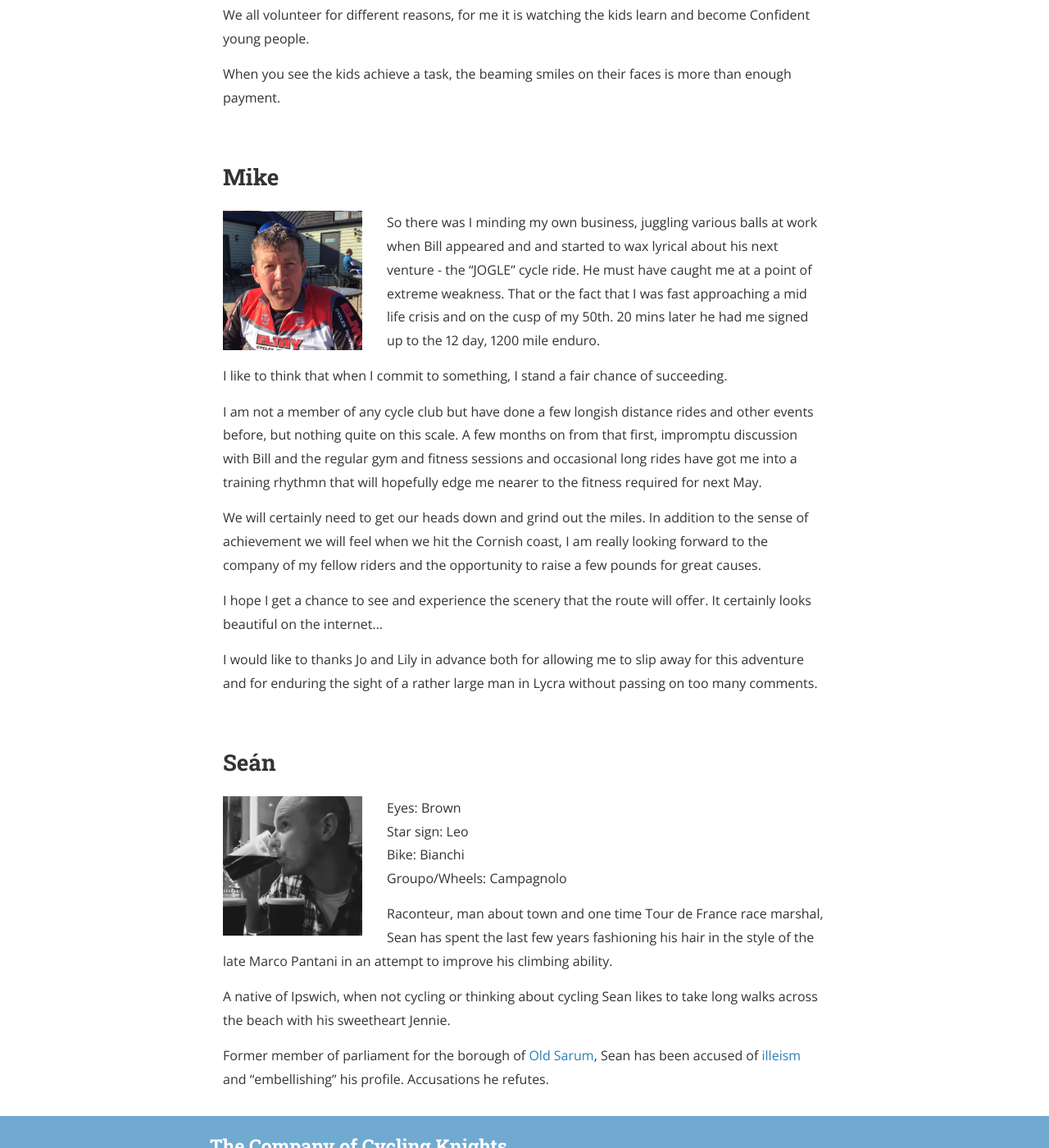
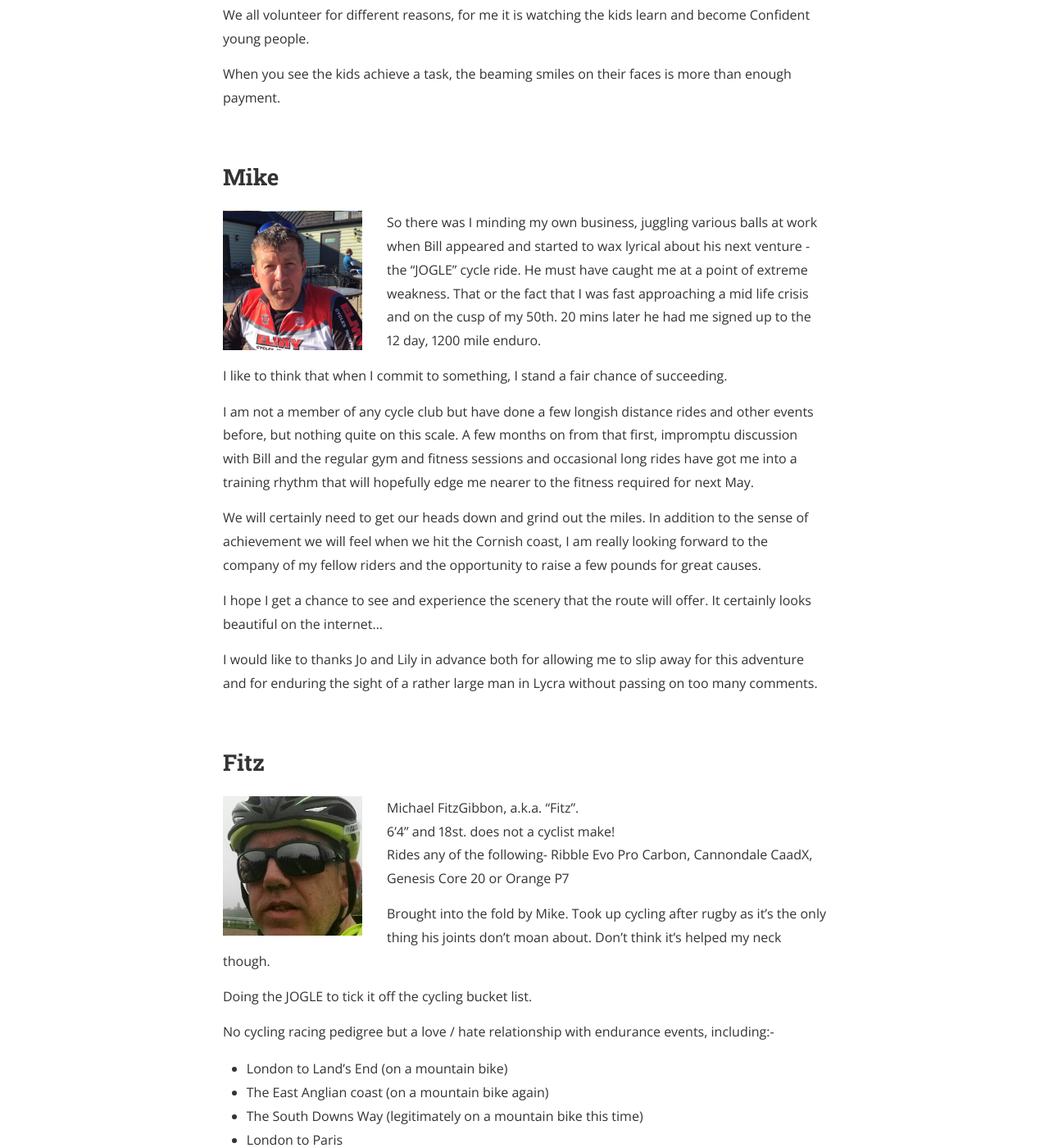
Before and after one commit to CompanyOfCyclingKnights/companyofcyclingknights.github.io, a Jekyll site: the page built from about.markdown, in a window 1280 px wide and 1400 px high, scrolled down 2561 px. Shown: the whole window at 82% size. Built offline with Jekyll 4.4.1, drawn with Linux system fonts in a browser that asks for light colours; nearby versions of some CDN libraries; a style sheet for code colours, icons or effects is not loaded; some of the changed text lies outside the part shown.

Commit message:
Fitz's profile

```diff
--- a/about.markdown
+++ b/about.markdown
@@ -18,17 +18,17 @@ We are 8 cyclists and 1 driver. Get to know the team below.
 
 <img src="/assets/team/nigel.png" class="person">
 
-Nigel “Bill “Bunton<br/>
+Nigel “Bill“ Bunton<br/>
 Age: 47<br/>
 Height: F600<br/>
 Weight: 14stone 11<br/>
 Bikes: Ridley Noah SL and a SL02 BMC
 
-I’m the loud one who has sort of put this bunch of riders together.
+I'm the loud one who has sort of put this bunch of riders together.
 
 Originally from the North West, but currently living in Ipswich with my fiancée Karen and her daughter Leah. Our wedding was put slightly on hold for this trip, so a big thanks to my intended Karen.
 
-I have been cycling for the last 10 years and this will be my second time doing the trip, the last was in 2014 heading north from Lands’ End. I have done numerous sportives and 12 Triathlons. Getting round is the achievement, and I’ll do anything for a medal, a bit like Muttley, that well known dog.
+I have been cycling for the last 10 years and this will be my second time doing the trip, the last was in 2014 heading north from Lands' End. I have done numerous sportives and 12 Triathlons. Getting round is the achievement and I'll do anything for a medal, a bit like Muttley, that well known dog.
 
 I recently joined Ipswich bike club and regularly go out on a Saturday averaging about 40 miles a session with Sean (racing snake) and Steve (peppermint tea boy). Bit of a sports nut and will watch anything on a cold winters night. Thank god for Sky sports.
 
@@ -40,7 +40,7 @@ I recently joined Ipswich bike club and regularly go out on a Saturday averaging
 
 <img src="/assets/team/dave.png" class="person">
 
-Having done a few endurance events in the past I was looking for something else to challenge myself. I tried to enter the London Marathon a few times, but failed to successfully obtain a place in the ballot. But when it comes to running, I perhaps have to admit that I don’t really have the legs to do it.
+Having done a few endurance events in the past I was looking for something else to challenge myself. I tried to enter the London Marathon a few times, but failed to successfully obtain a place in the ballot. But when it comes to running, I perhaps have to admit that I don't really have the legs to do it.
 
 Ive always enjoyed riding, often out with family on a few leisure rides and the odd commute to work. So when I was asked if would consider joining up to do the John O Groats to Lands End…I quite surprised myself by saying yes.
 
@@ -62,7 +62,7 @@ As a late arrival into the Knights team I'm still getting my head round a 1,200
 I live in Ipswich with my wife and son. I drink a lot of peppermint tea and eat a lot of bananas and chicken drumsticks. I could explain why, but its a long and boring explanation. As its getting towards winter right now I'm probably topping out at about 10 cups or peppermint tea a day.
  This doesn't come easy, it takes training and commitment to get to that level of tea drinking. Apart from going on bike rides I also love watching the pro peloton race usually via Eurosport, hour after hour of not much happening is strangely relaxing. When I'm not working and cycling I love a good box set or strumming my guitar.
 
-My current winter training regime for JOGLE is a bit adhoc. I try to do 1 or 2 spin classes at the gym each week. I like being shouted at whilst listening to Little Mix. I try and brave the cold with a mid week ride with the boys and a Saturday morning club ride when I can make it. But to be honest I’m a fair weather cyclist so not a big fan of winter training.
+My current winter training regime for JOGLE is a bit adhoc. I try to do 1 or 2 spin classes at the gym each week. I like being shouted at whilst listening to Little Mix. I try and brave the cold with a mid week ride with the boys and a Saturday morning club ride when I can make it. But to be honest I'm a fair weather cyclist so not a big fan of winter training.
 
 <br/>
 
@@ -95,17 +95,53 @@ When you see the kids achieve a task, the beaming smiles on their faces is more
 
 <img src="/assets/team/mike.png" class="person">
 
-So there was I minding my own business, juggling various balls at work when Bill appeared and and started to wax lyrical about his next venture - the "JOGLE" cycle ride. He must have caught me at a point of extreme weakness. That or the fact that I was fast approaching a mid life crisis and on the cusp of my 50th. 20 mins later he had me signed up to the 12 day, 1200 mile enduro.
+So there was I minding my own business, juggling various balls at work when Bill appeared and started to wax lyrical about his next venture - the "JOGLE" cycle ride. He must have caught me at a point of extreme weakness. That or the fact that I was fast approaching a mid life crisis and on the cusp of my 50th. 20 mins later he had me signed up to the 12 day, 1200 mile enduro.
 
 I like to think that when I commit to something, I stand a fair chance of succeeding.
 
-I am not a member of any cycle club but have done a few longish distance rides and other events before, but nothing quite on this scale. A few months on from that first, impromptu discussion with Bill and the regular gym and fitness sessions and occasional long rides have got me into a training rhythmn that will hopefully edge me nearer to the fitness required for next May.
+I am not a member of any cycle club but have done a few longish distance rides and other events before, but nothing quite on this scale. A few months on from that first, impromptu discussion with Bill and the regular gym and fitness sessions and occasional long rides have got me into a training rhythm that will hopefully edge me nearer to the fitness required for next May.
 
 We will certainly need to get our heads down and grind out the miles. In addition to the sense of achievement we will feel when we hit the Cornish coast, I am really looking forward to the company of my fellow riders and the opportunity to raise a few pounds for great causes.
 
 I hope I get a chance to see and experience the scenery that the route will offer. It certainly looks beautiful on the internet...
 
 I would like to thanks Jo and Lily in advance both for allowing me to slip away for this adventure and for enduring the sight of a rather large man in Lycra without passing on too many comments.
+
+<br/>
+
+<a name="fitz"></a>
+
+## Fitz
+
+<img src="/assets/team/fitz.png" class="person">
+
+
+Michael FitzGibbon, a.k.a. “Fitz”.
+6'4” and 18st. does not a cyclist make!
+Rides any of the following- Ribble Evo Pro Carbon, Cannondale CaadX, Genesis Core 20 or Orange P7
+
+Brought into the fold by Mike. Took up cycling after rugby as it's the only thing his joints don't moan about. Don't think it's helped my neck though.
+
+Doing the JOGLE to tick it off the cycling bucket list.
+
+No cycling racing pedigree but a love / hate relationship with endurance
+events, including:-
+
+* London to Land's End (on a mountain bike)
+* The East Anglian coast (on a mountain bike again)
+* The South Downs Way (legitimately on a mountain bike this time)
+* London to Paris
+* London to Amsterdam
+
+[*Editors Note: that is clearly a cycling pedigree!*]
+
+
+Does the occasional sportive and arranges trips for friends / colleagues with the assistance of his local bike shop, Paddock Cycles, Bishop's Stortford.
+
+Can deal with most types of weather but really hates getting wet.
+
+Can be found most Sundays at The Blue Egg, Great Bardfield field-testing their cakes, rigorously, with his pet ginger pit-bull called Phil!
+Keeps mileage up by commuting most days.
 
 <br/>
 
@@ -118,11 +154,12 @@ I would like to thanks Jo and Lily in advance both for allowing me to slip away
 Eyes: Brown<br />
 Star sign: Leo<br />
 Bike: Bianchi<br />
-Groupo/Wheels: Campagnolo<br />
+Groupo/Wheelset: Campagnolo<br />
 
 Raconteur, man about town and one time Tour de France race marshal, Sean has spent the last few years fashioning his hair in the style of the late Marco Pantani in an attempt to improve his climbing ability.
 
-A native of Ipswich, when not cycling or thinking about cycling Sean likes to take long walks across the beach with his sweetheart Jennie.
+A native of Ipswich, when not cycling, watching cycling or thinking
+about watching cycling, Sean likes to take long walks across the beach with his sweetheart Jennie.
 
 Former member of parliament for the borough of [Old
 Sarum](https://en.wikipedia.org/wiki/Old_Sarum_(UK_Parliament_constituency)),
```
Also changed, not shown: other parts of about.markdown (+3 -3 lines).
